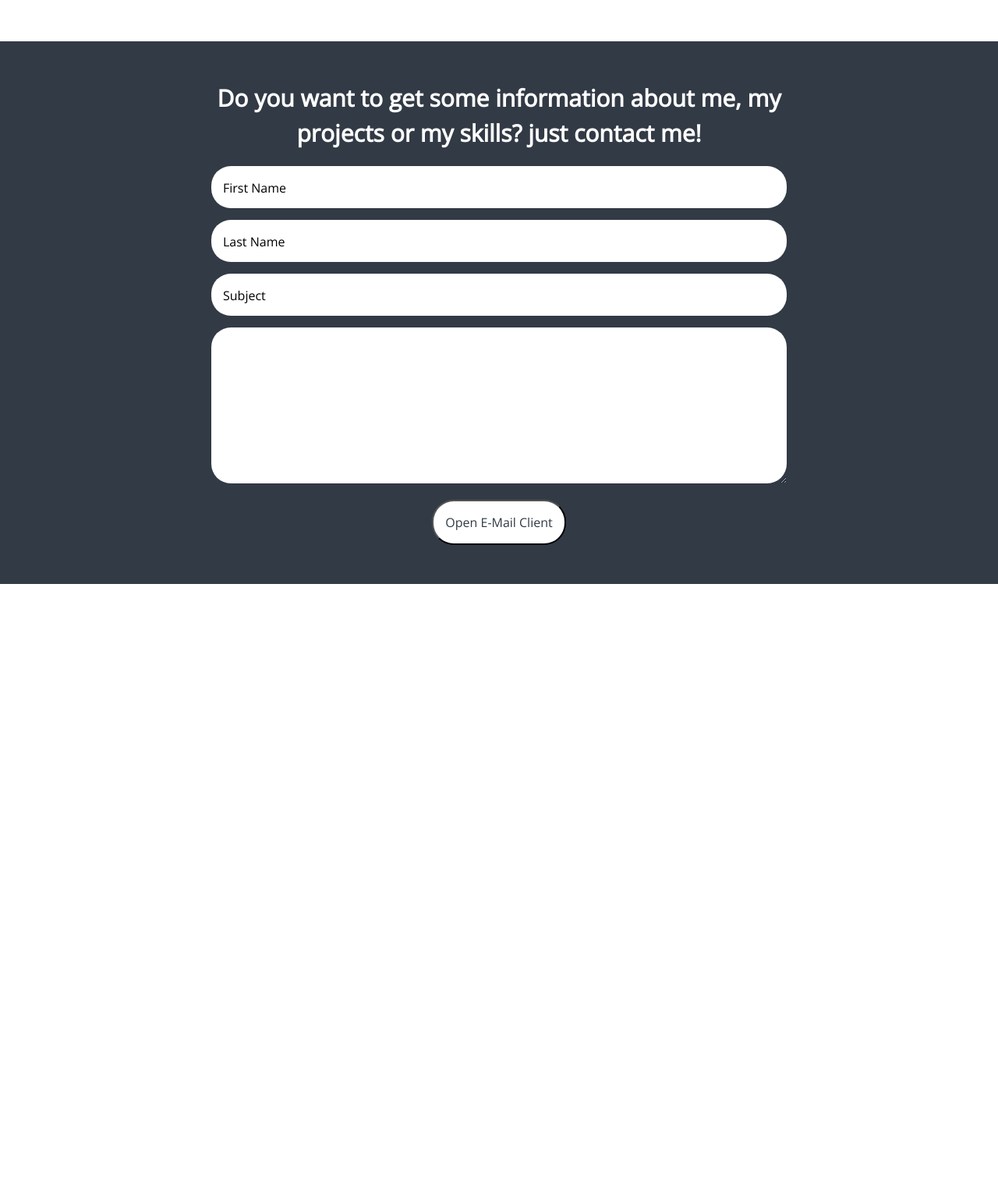
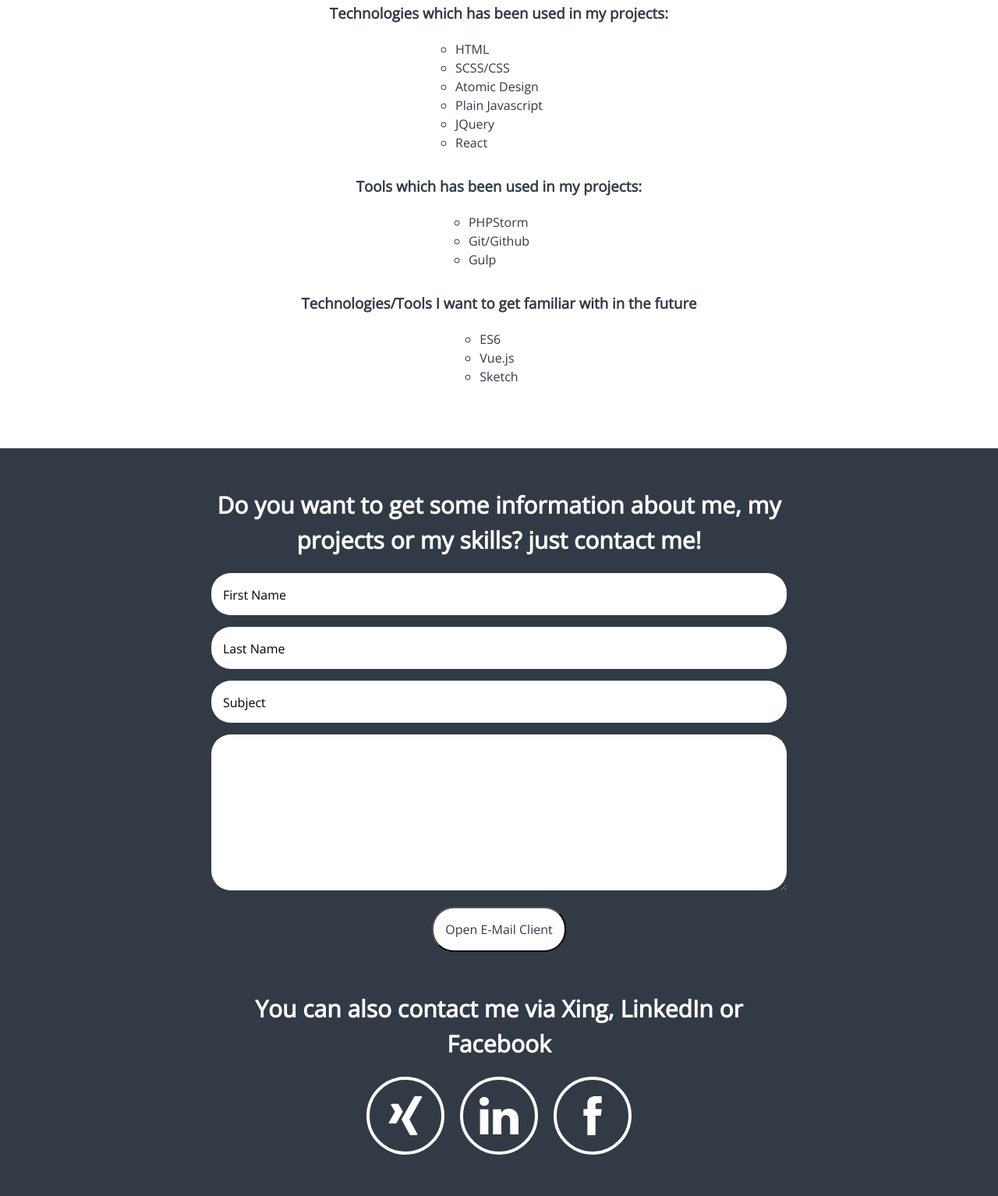
Before and after one commit to Tonisal/Techdegree-Treehouse-Project-Twelve, a website: page index.html in a window 1280 px wide. Shown: the part 1316-2850 px from the top of the page at 78% size. Before the commit the page ends 2065 px from the top, so only its background shows below. Drawn offline with nearby package versions, Linux system fonts and the light colour scheme.

Commit message:
add current status

```diff
--- a/assets/src/scss/01_base/_base.scss
+++ b/assets/src/scss/01_base/_base.scss
@@ -16,7 +16,7 @@ ul {
 
 a:hover {
   text-decoration: underline;
-  pointer: cursor;
+  cursor: pointer;
 }
 
 main {
--- a/assets/src/scss/01_base/_reboot.scss
+++ b/assets/src/scss/01_base/_reboot.scss
@@ -59,7 +59,6 @@ abbr[data-original-title] {
   text-decoration: underline dotted;
   cursor: help;
   border-bottom: 0;
-  text-decoration-skip-ink: none;
 }
 
 address {
--- a/assets/src/scss/01_base/_type.scss
+++ b/assets/src/scss/01_base/_type.scss
@@ -1,6 +1,7 @@
 
 h1,
-h2 {
+h2,
+h3 {
   text-align: center;
 }
 
--- /dev/null
+++ b/assets/src/scss/03_molecules/_social-contact.scss
@@ -0,0 +1,56 @@
+.m-social-contact {
+  padding: 5rem;
+
+  h3 {
+    margin-bottom: 3rem;
+  }
+
+  .m-social-contact--icon-container {
+    display: flex;
+    flex-direction: column;
+    align-items: center;
+
+    @media(min-width: $screen-sm-min) {
+      flex-direction: row;
+      justify-content: center;
+    }
+
+    .m-social-contact--icon {
+      display: flex;
+      align-items: center;
+      justify-content: center;
+      height: 10rem;
+      width: 10rem;
+      border: .4rem solid $white;
+      border-radius: 50%;
+      margin-bottom: 3rem;
+      transition: background-color $transition-style;
+
+      @media(min-width: $screen-sm-min) {
+        margin-bottom: 0;
+        margin-right: 2rem;
+
+        &:last-child {
+          margin-right: 0;
+        }
+      }
+
+      svg {
+        width: 5rem;
+        height: 5rem;
+        fill: $white;
+        transition: transform $transition-style;
+      }
+
+      &:hover {
+        background-color: $white;
+
+        svg {
+          transform: scale(1.05);
+          fill: $dark-grey;
+        }
+      }
+
+    }
+  }
+}
--- a/assets/src/scss/04_organisms/_contact.scss
+++ b/assets/src/scss/04_organisms/_contact.scss
@@ -6,4 +6,7 @@
     margin-bottom: 1.5rem;
   }
 
+  .o-contact__social {
+    margin-top: 5rem;
+  }
 }
--- a/assets/src/scss/04_organisms/_projects.scss
+++ b/assets/src/scss/04_organisms/_projects.scss
@@ -1,2 +1,17 @@
 .o-projects {
+  .o-projects__skills {
+    flex-basis: 100%;
+    display: flex;
+    flex-direction: column;
+    align-items: center;
+
+    h3 {
+      margin-bottom: 2rem;
+    }
+
+    ul {
+      list-style-type: circle;
+      margin-bottom: 3rem;
+    }
+  }
 }
--- a/assets/src/scss/style.scss
+++ b/assets/src/scss/style.scss
@@ -16,6 +16,7 @@
 @import '03_molecules/image-container';
 @import '03_molecules/project-preview';
 @import '03_molecules/input';
+@import '03_molecules/social-contact.scss';
 
 
 @import '04_organisms/navigation';
--- a/index.html
+++ b/index.html
@@ -93,6 +93,32 @@
                                class="m-project-preview__link">Visit Github Repo</a>
                         </figcaption>
                     </figure>
+                    <div class="o-projects__skills">
+                        <h3>Technologies which has been used in my projects:</h3>
+                        <ul>
+                            <li>HTML</li>
+                            <li>SCSS/CSS</li>
+                            <li>Atomic Design</li>
+                            <li>Plain Javascript</li>
+                            <li>JQuery</li>
+                            <li>React</li>
+                        </ul>
+
+                        <h3>Tools which has been used in my projects:</h3>
+                        <ul>
+                            <li>PHPStorm</li>
+                            <li>Git/Github</li>
+                            <li>Gulp</li>
+                        </ul>
+
+                        <h3>Technologies/Tools I want to get familiar with in the future</h3>
+                        <ul>
+                            <li>ES6</li>
+                            <li>Vue.js</li>
+                            <li>Sketch</li>
+                        </ul>
+
+                    </div>
                 </div>
             </div>
         </div>
@@ -110,6 +136,29 @@
                 <div class="m-input"><input class="js-form-subject" type="text" required><label>Subject</label></div>
                 <textarea class="js-form-text js-form-input"></textarea>
                 <button class="a-btn a-btn--centered js-form-submit">Open E-Mail Client</button>
+                <div class="m-social-contact">
+                    <h2>You can also contact me via Xing, LinkedIn or Facebook</h2>
+                    <div class="m-social-contact--icon-container">
+                        <a class="m-social-contact--icon" href="https://www.xing.com/profile/Markus_Bressel2/cv">
+                            <svg xmlns="http://www.w3.org/2000/svg"
+                                 viewBox="0 0 472.23 472.23">
+                                <path d="M158.668 105.918c-4.949-8.569-11.231-12.851-18.842-12.851H71.59c-4.377 0-7.421 1.429-9.136 4.281-2.091 2.855-1.997 6.379.288 10.566l45.966 79.656c.188.193.188.288 0 .288L36.473 315.763c-1.903 3.628-1.903 7.05 0 10.287 1.908 3.237 4.854 4.853 8.853 4.853h68.235c7.232 0 13.418-4.377 18.555-13.134 47.014-83.362 71.475-126.761 73.378-130.188l-46.826-81.663zM435.613 14.847c2.095-3.996 2.095-7.517 0-10.562-1.718-2.851-4.661-4.281-8.85-4.285h-68.806c-7.426 0-13.515 4.281-18.274 12.847a1839859.947 1839859.947 0 0 0-151.607 268.948l96.788 177.586c4.564 8.565 10.848 12.85 18.842 12.85h68.241c4.186 0 7.225-1.43 9.134-4.284 1.903-3.237 1.808-6.755-.287-10.567l-95.93-175.584v-.284L435.613 14.847z"/>
+                            </svg>
+                        </a>
+                        <a class="m-social-contact--icon" href="https://www.linkedin.com/in/chris-coyier-1aa843100">
+                            <svg xmlns="http://www.w3.org/2000/svg"
+                                 viewBox="0 0 430.117 430.117">
+                                <path d="M430.117 261.543V420.56h-92.188V272.193c0-37.271-13.334-62.707-46.703-62.707-25.473 0-40.632 17.142-47.301 33.724-2.432 5.928-3.058 14.179-3.058 22.477V420.56h-92.219s1.242-251.285 0-277.32h92.21v39.309c-.187.294-.43.611-.606.896h.606v-.896c12.251-18.869 34.13-45.824 83.102-45.824 60.673-.001 106.157 39.636 106.157 124.818zM52.183 9.558C20.635 9.558 0 30.251 0 57.463c0 26.619 20.038 47.94 50.959 47.94h.616c32.159 0 52.159-21.317 52.159-47.94-.606-27.212-20-47.905-51.551-47.905zM5.477 420.56h92.184V143.24H5.477v277.32z"/>
+                            </svg>
+                        </a>
+                        <a class="m-social-contact--icon" href="https://www.facebook.com/chriscoyier">
+                            <svg xmlns="http://www.w3.org/2000/svg" viewBox="0 0 430.113 430.114">
+                                <path d="M158.081 83.3v59.218h-43.385v72.412h43.385v215.183h89.122V214.936h59.805s5.601-34.721 8.316-72.685H247.54V92.74c0-7.4 9.717-17.354 19.321-17.354h48.557V.001h-66.021C155.878-.004 158.081 72.48 158.081 83.3z"/>
+                            </svg>
+                        </a>
+                    </div>
+                </div>
+
             </form>
         </div>
     </div>
```
Also changed, not shown: assets/dst/css/min/style.min.css, assets/dst/css/style.css.
